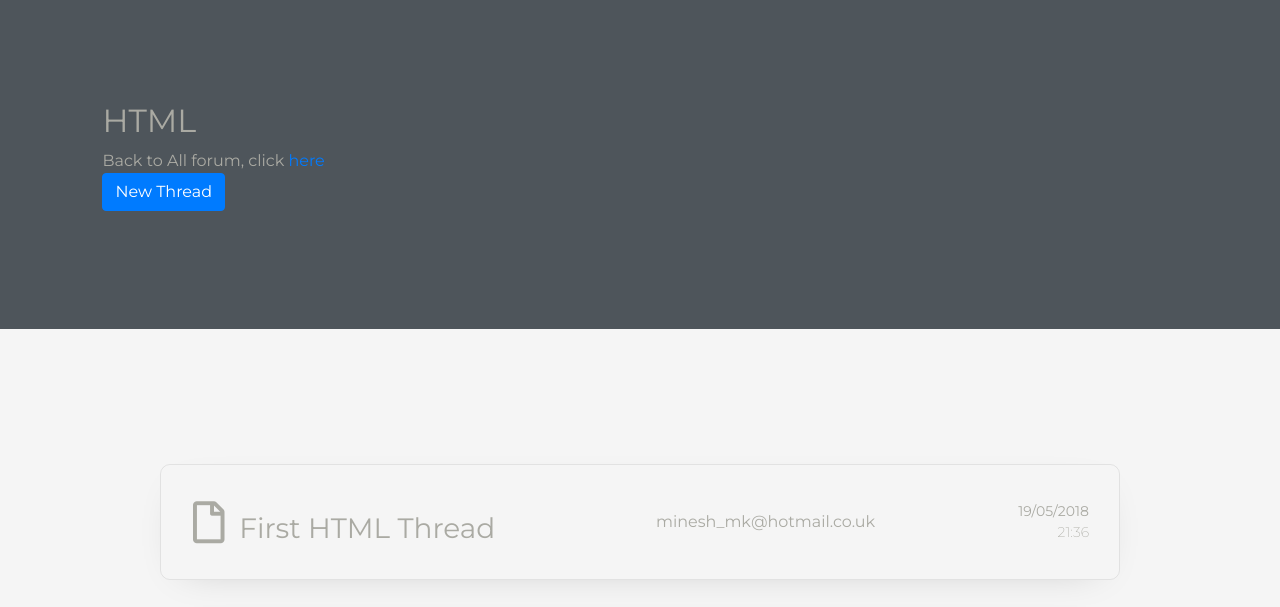
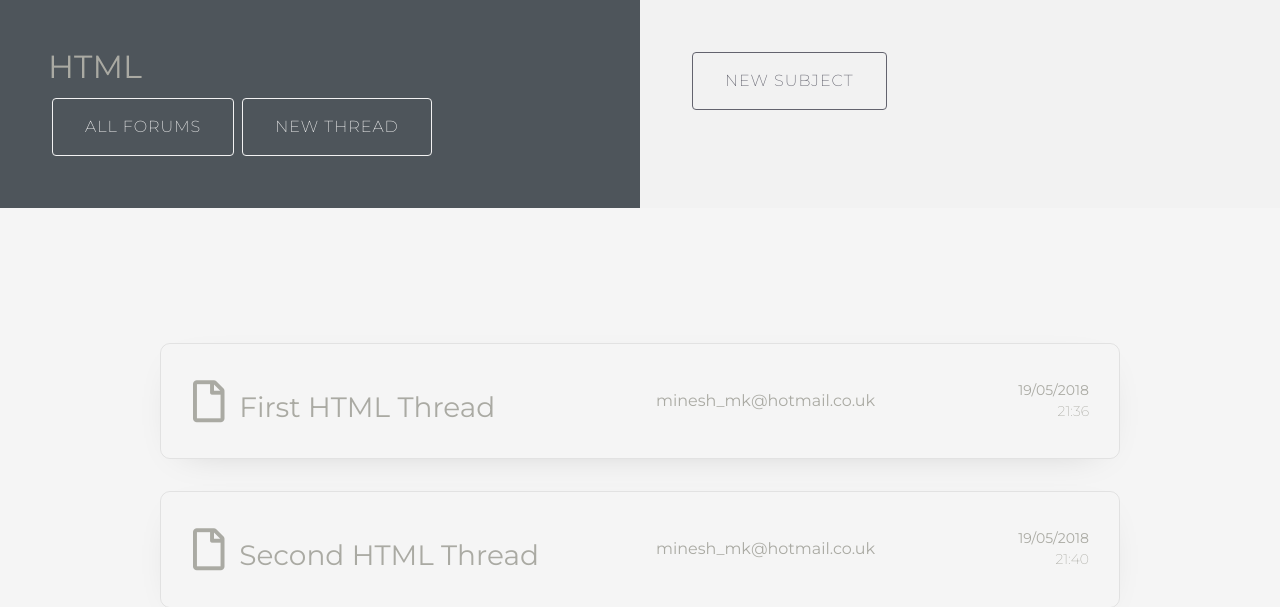
Before and after one commit to mineshkothari/fullstack, a Django app: template fullstack/forum/templates/forum/threads.html in a window 1280 px wide. Shown: the part 482-1089 px from the top of the page. Run offline with Django 3.2, Linux system fonts and the light colour scheme; the template is opened without the code that fills it: values that come from a table or form of the project are taken from there, others are empty; a user stored in the database is signed in; data comes from the database, SQL or seed files in the repository; parts of the project's set-up code (start-up, migrations or seed data) failed here and were passed over; some libraries are stand-ins or nearby versions.

Commit message:
amend subhero section for forum app

```diff
--- a/fullstack/forum/templates/forum/forum.html
+++ b/fullstack/forum/templates/forum/forum.html
@@ -4,9 +4,23 @@
     <link rel="stylesheet" href="{% static "css/pages/forum.css" %}">
 {% endblock %}
 {% block body %}
-    <div class="jumbotron text-center">
-      <h1 class="display-4"><span class="fullstack-brand rounded-right brand-border border border-left-0 border-primary">Fullstack</span> Forum</h1>
+<div class="jumbotron text-center">
+  <h1 class="display-4"><span class="fullstack-brand rounded-right brand-border border border-left-0 border-primary">Fullstack</span> Forum</h1>
+</div>
+<section class="sub-hero">
+    <div class="row no-gutters">
+        <div class="col col-12 col-md-6">
+            {% block forum_subtitle %}{% endblock %}
+        </div>
+        {% if user.is_authenticated and user.is_staff %}
+        <div class="col col-12 col-md-6 admin-panel admin-panel--courses">
+            <a class="btn admin-panel-btn" href="/admin">New Subject</a>
+{#            <a class="btn admin-panel-btn" href="{% url 'new_thread' subject.id %}">New Thread</a>#}
+{#            <a class="btn admin-panel-btn" href="{% url 'new_post' thread.id%}">New Post</a>#}
+        </div>
+        {% endif %}
     </div>
-    {% block forum %}
-    {% endblock %}
+</section>
+{% block forum %}
 {% endblock %}
+{% endblock %}
--- a/fullstack/forum/templates/forum/subjects.html
+++ b/fullstack/forum/templates/forum/subjects.html
@@ -1,10 +1,8 @@
 {% extends "forum/forum.html" %}
 {% load thread_extras %}
+{% block forum_subtitle %}<h2>Welcome to the Fullstack Forum</h2>{% endblock %}
 {% block forum %}
 {% load bootstrap_tags %}
-    <section class="forum-intro">
-        <h2>Welcome to the Fullstack Forum</h2>
-    </section>
 <section class="forum-section--main subject-list">
     {% for subject in subjects %}
     <a href="{% url 'threads' subject.id %}" class="mk--row-item subject-item row no-gutters">
--- a/fullstack/forum/templates/forum/threads.html
+++ b/fullstack/forum/templates/forum/threads.html
@@ -1,18 +1,20 @@
 {% extends "forum/forum.html" %}
 {% load thread_extras %}
+{% block forum_subtitle %}
+    <div class="row no-gutters">
+        <h2>{{ subject.name }}</h2>
+    </div>
+    <div class="row no-gutters">
+        <a class="btn btn-subhero btn-subhero--forum" href="{% url 'forum' %}">All Forums</a>
+        {% if user.is_authenticated %}
+        <a class="btn btn-subhero btn-subhero--forum" href="{% url 'new_thread' subject.id %}">New Thread</a>
+        {% endif %}
+    </div>
+{% endblock %}
 {% block forum %}
-    <section class="forum-intro">
-        <h2>{{ subject.name }}</h2>
-        <div>Back to All forum, click <a href="{% url 'forum' %}">here</a> </div>
-        {% if user.is_authenticated %}
-            <p>
-                <a href="{% url 'new_thread' subject.id %}" class="btn btn-primary">New Thread</a>
-            </p>
-        {% endif %}
-    </section>
-    <section class="forum-section--main subject-list">
-        {% for thread in subject.threads.all %}
-        {% include "forum/thread_item.html" %}
-        {% endfor %}
-    </section>
+<section class="forum-section--main subject-list">
+    {% for thread in subject.threads.all %}
+    {% include "forum/thread_item.html" %}
+    {% endfor %}
+</section>
 {% endblock %}
```
Also changed, not shown: fullstack/forum/templates/forum/thread.html (+11 -3 lines). Lines whose indentation alone changed are shown as unchanged.
